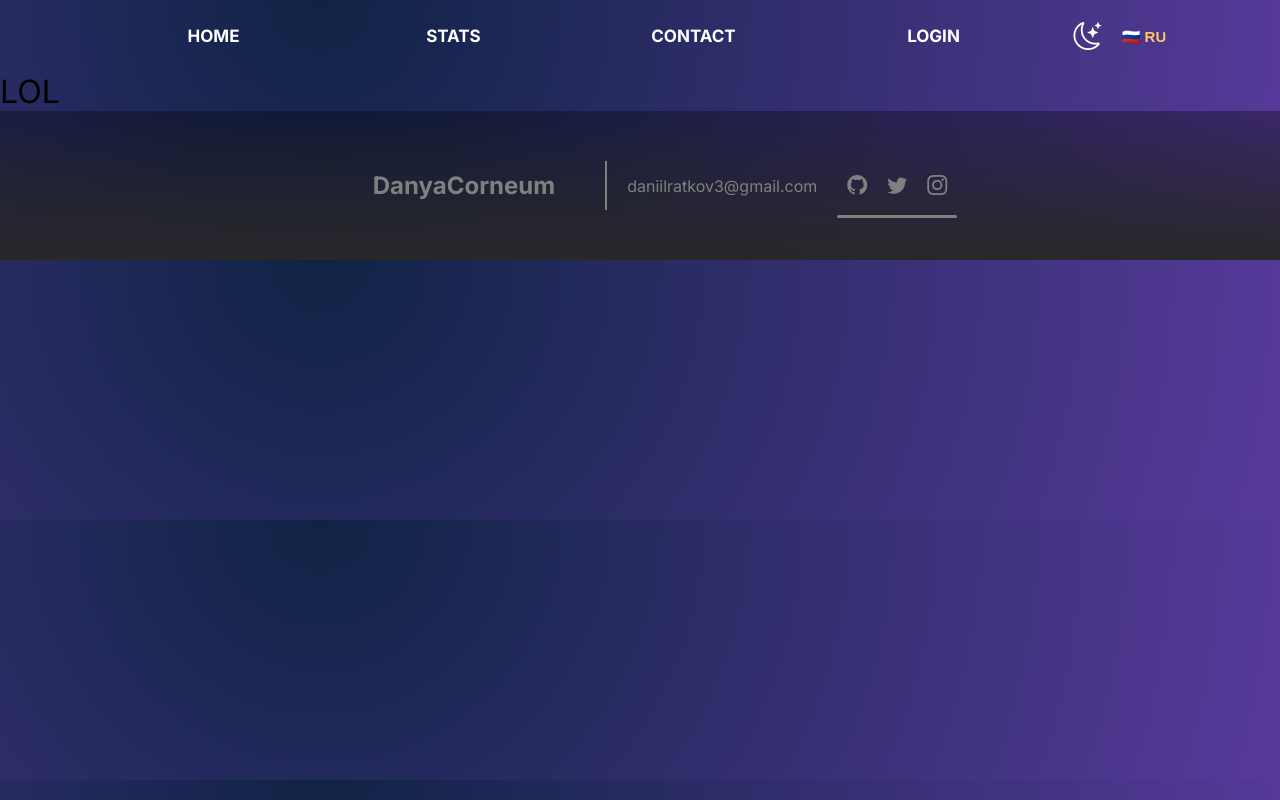
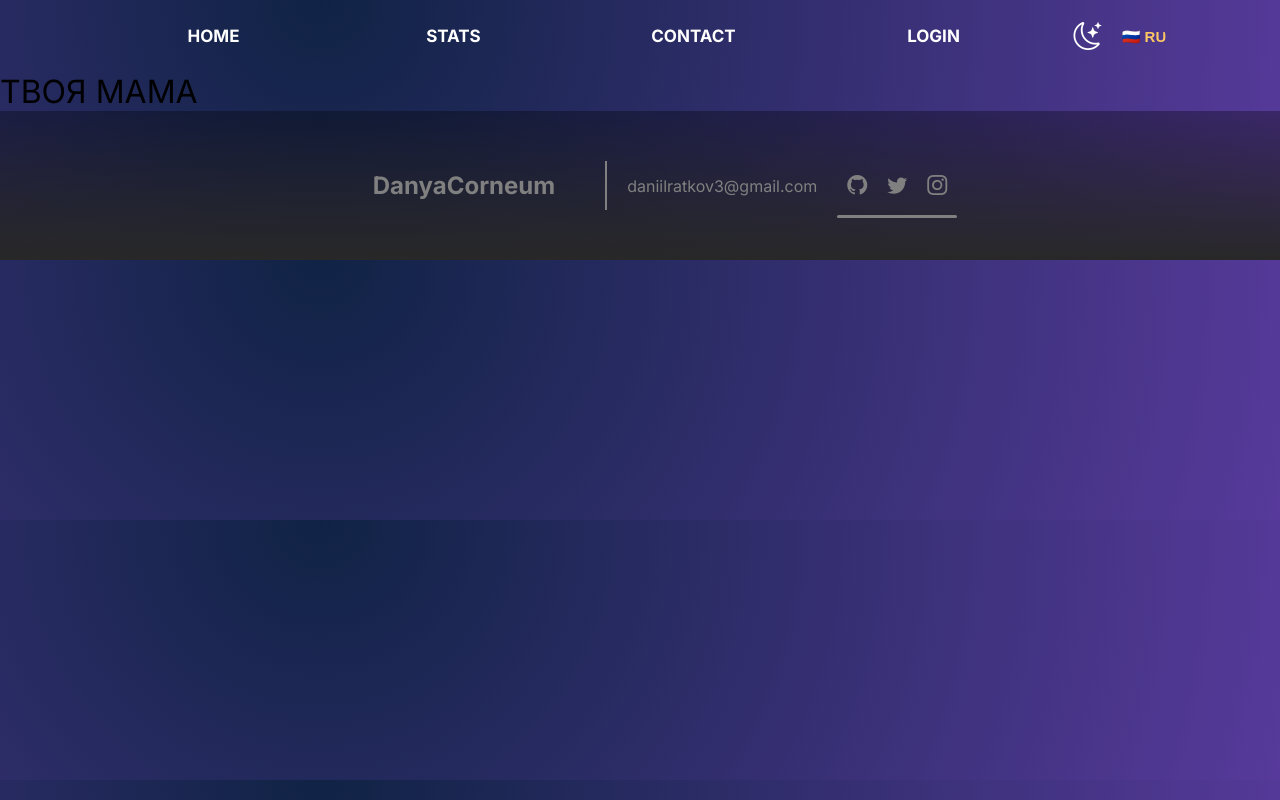
Before and after one commit to DanyaCorneum/Tracker-of-studied-technologies, a Vue app: page /stats in a window 1280 px wide. Built offline with nearby package versions, Linux system fonts and the light colour scheme.

Commit message:
minor changes

```diff
--- a/src/App.vue
+++ b/src/App.vue
@@ -6,7 +6,11 @@ import { RouterView } from 'vue-router'
 
 <template>
   <NavBar />
-  <RouterView />
+  <router-view v-slot="{ Component }">
+    <transition name="fade" mode="out-in">
+      <component :is="Component" />
+    </transition>
+  </router-view>
   <FooterLinks />
 </template>
 
--- a/src/router/index.ts
+++ b/src/router/index.ts
@@ -7,14 +7,10 @@ import ContactView from '@/views/ContactView.vue'
 const router = createRouter({
   history: createWebHistory(import.meta.env.BASE_URL),
   routes: [
-    {
-      path: '/',
-      name: 'home',
-      component: HomeView,
-    },
-    { path: '/stats', name: 'stats', component: StatsView },
-    { path: '/login', name: 'login', component: LoginView },
-    { path: '/contact', name: 'contact', component: ContactView },
+    { path: '/', component: HomeView },
+    { path: '/stats', component: StatsView },
+    { path: '/login', component: LoginView },
+    { path: '/contact', component: ContactView },
   ],
 })
 
--- a/src/views/HomeView.vue
+++ b/src/views/HomeView.vue
@@ -5,6 +5,7 @@ import ParticleContainer from '../components/ParticleContainer.vue'
 </script>
 
 <template>
+  <div class="home">
     <ParticleContainer />
     <div class="hero-section">
       <h1>Welcome</h1>
@@ -74,6 +75,7 @@ import ParticleContainer from '../components/ParticleContainer.vue'
             <a href="https://github.com/" target="_blank">More</a>
           </template>
         </InfoCard>
+      </div>
     </div>
   </div>
 </template>
--- a/src/views/StatsView.vue
+++ b/src/views/StatsView.vue
@@ -1,7 +1,7 @@
 <script setup lang="ts"></script>
 
 <template>
-  <h1>LOL</h1>
+  <h1>ТВОЯ МАМА</h1>
 </template>
 
 <style lang="scss"></style>
```
Lines whose indentation alone changed are shown as unchanged.
